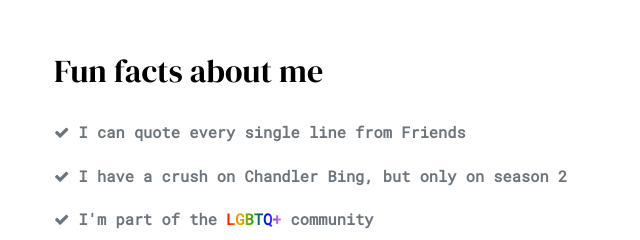
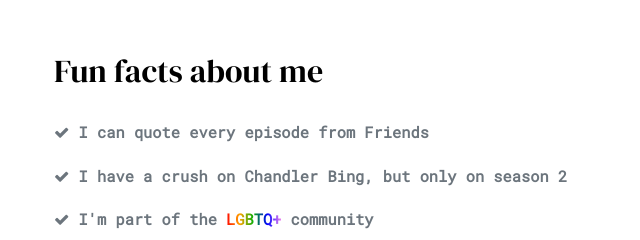
Before and after one commit to AzulAndrade/portfolio, a plain HTML site: page index.html in a window 1280 px wide. Shown: the part 3120-3360 px from the top of the page, 31-671 px from the left. Drawn offline with nearby package versions, Linux system fonts and the light colour scheme; files whose address does not match are found by name.

Commit message:
first commit

```diff
--- a/index.html
+++ b/index.html
@@ -187,7 +187,7 @@
       <div class="row">
         <div class="col-lg-8 mb-8">
           <h2 class="mb-4 section-title">Fun facts about me</h2>
-          <p><strong><i class="fa fa-check"></i> I can quote every single line from Friends</strong></p>
+          <p><strong><i class="fa fa-check"></i> I can quote every episode from Friends</strong></p>
           <p><strong><i class="fa fa-check"></i> I have a crush on Chandler Bing, but only on season 2</strong></p>
           <p><strong><i class="fa fa-check"></i> I'm part of the <span class="lgbt">LGBTQ+</span> community</strong></p>
           <p><strong><i class="fa fa-check"></i> I've moved 12 times in 7 different cities & 3 countries</strong></p>
```
